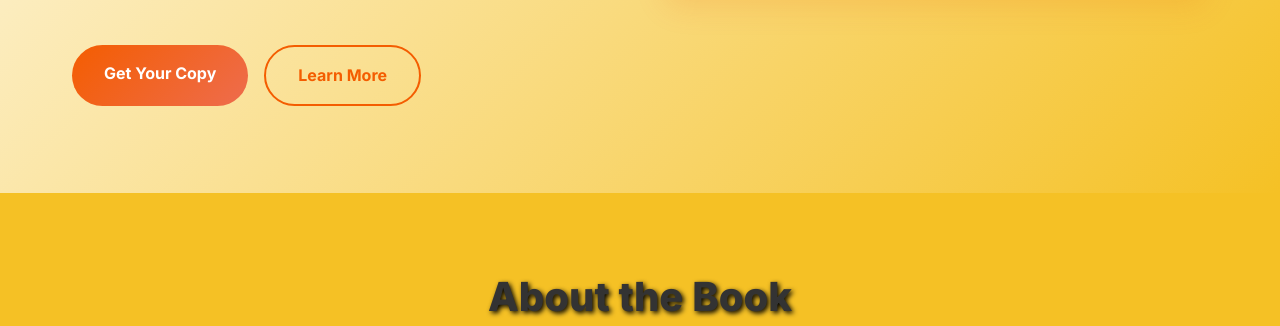
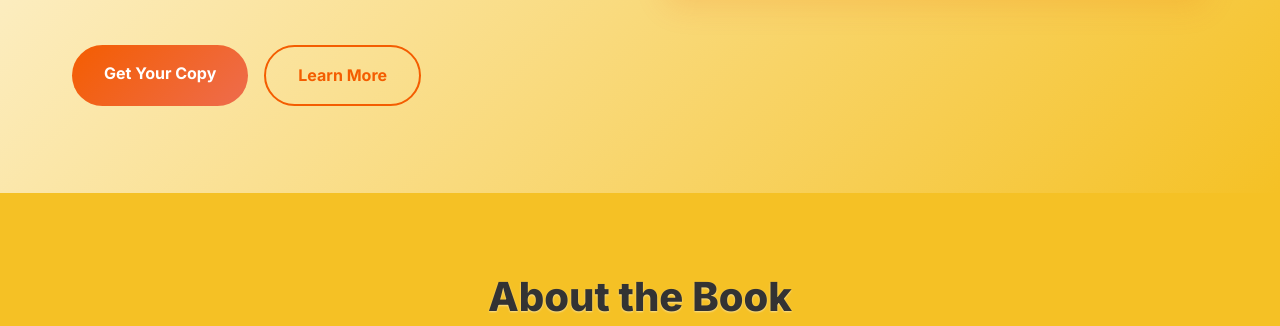
Before and after one commit to TeenInterns1/The-Internship-Book, a plain HTML site: page index.html in a window 1280 px wide. Shown: the part 607-933 px from the top of the page. Drawn offline with nearby package versions, Linux system fonts and the light colour scheme.

Commit message:
Update styles-base.css

```diff
--- a/styles-base.css
+++ b/styles-base.css
@@ -122,7 +122,6 @@ section {
     margin-bottom: var(--spacing-xs);
     position: relative;
     color: var(--text-color);
-    text-shadow: 2px 2px 5px black;
     display: inline-block;
 }
 
```
